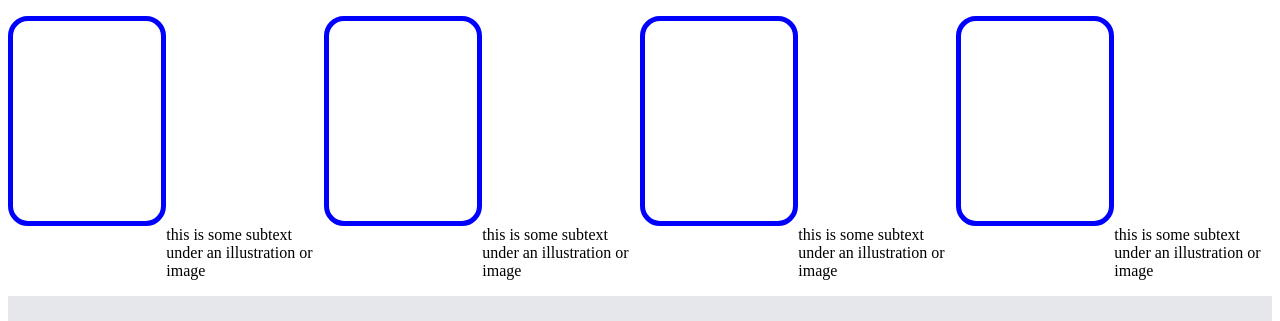
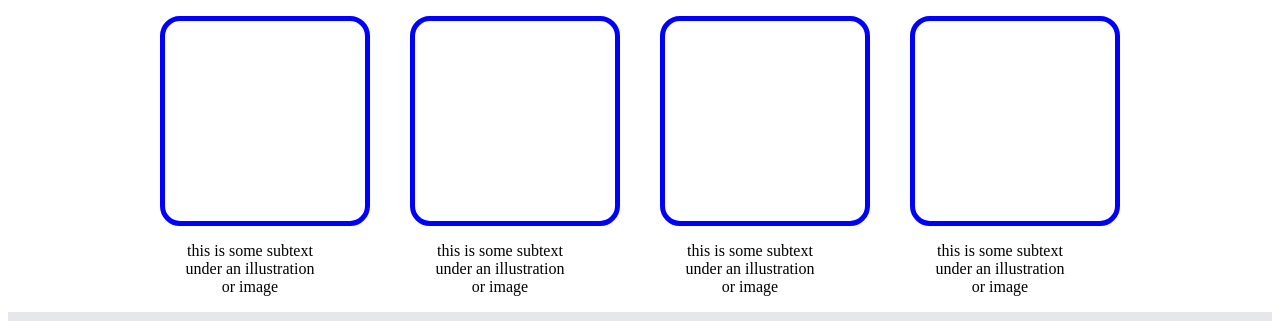
Before and after one commit to Uthymeen/landing-page, a plain HTML site: page index.html in a window 1280 px wide. Shown: the part 414-735 px from the top of the page. Drawn offline with Linux system fonts and the light colour scheme.

Commit message:
Edit the information illustrations/images and their text for perfect alignment

```diff
--- a/index.html
+++ b/index.html
@@ -34,18 +34,26 @@
     <section class="images">
         <h2>Some random information</h2>
         <div class="items">
+            <div class="one">
                 <div class="item image-one">
                 </div>
                 <p>this is some subtext under an illustration or image</p>
+            </div>
+             <div class="two">
                  <div class="item image-two">
                  </div>
                  <p>this is some subtext under an illustration or image</p>
+             </div>
+            <div class="three">
                 <div class="item image-three">
                 </div>
                 <p>this is some subtext under an illustration or image</p>
+            </div>
+             <div class="four">
                  <div class="item image-four">
                  </div>
                  <p>this is some subtext under an illustration or image</p>
+             </div>
         </div>
     </section>
 
--- a/style.css
+++ b/style.css
@@ -110,18 +110,16 @@ ul {
 .items {
     display: flex;
     justify-content: center;
-
-
-
+    gap: 40px;
 
 }
 
 .items p {
-    margin-top: 210px;
-
+    max-width: 140px;
+    text-align: center;
+    margin-left: 20px;
 
 }
-
 h2 {
     text-align: center;
 }
```
Lines whose indentation alone changed are shown as unchanged.
